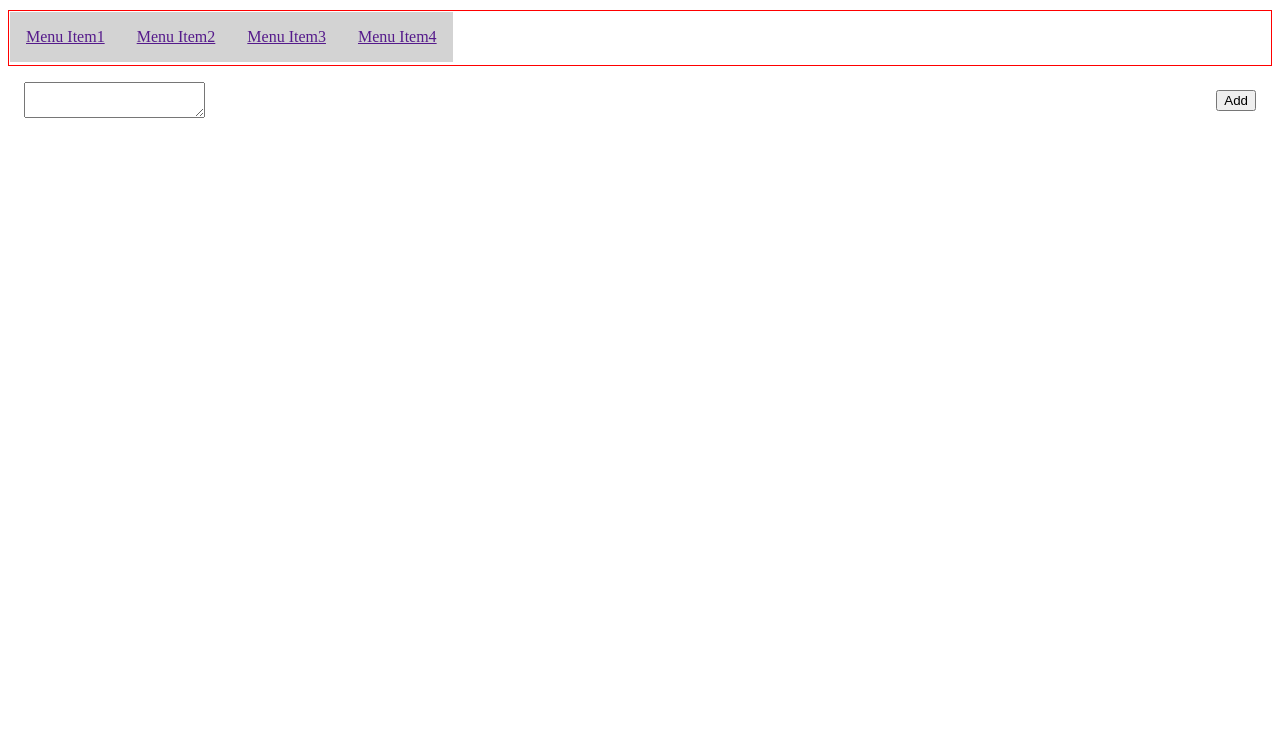
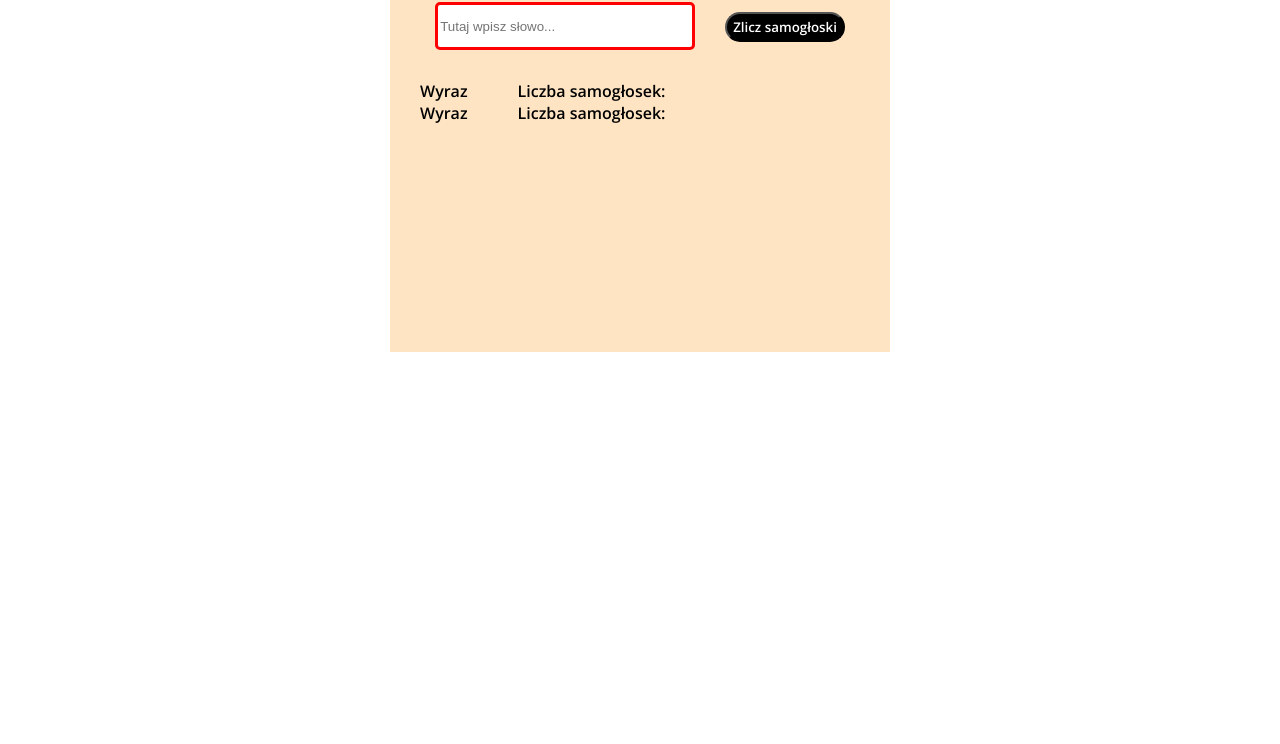
Before and after one commit to snix422/todolist, a plain HTML site: page index.html in a window 1280 px wide. Shown: the part 56-800 px from the top of the page. Drawn offline with nearby package versions, Linux system fonts and the light colour scheme.

```diff
--- a/index.html
+++ b/index.html
@@ -1,164 +1,32 @@
-<html>
-  <style>
-    .box-main {
-      border: 1px solid red;
-      display: flex;
-      flex-direction: column;
-    }
+<!DOCTYPE html>
+<html lang="pl">
 
-    .box-children {
-      border: 1px dashed white;
-    }
+<head>
+    <meta charset="utf-8">
+    <link rel="stylesheet" href="style.css">
+    <title>Witaj, Świecie!</title>
+</head>
 
-    .todo-element {
-      border: 1px dashed pink;
-      display: flex;
-      justify-content: space-between;
-      padding: 1rem;
-      flex-wrap: wrap;
-    }
+<body>
+    <div class="vowel-container">
 
-    .todo-element--action {
-      display: flex;
-      gap: 10px;
-      flex-wrap: wrap;
-    }
+        <div class="vowel-container_addword">
+            <input type="text" class="contentWord" placeholder="Tutaj wpisz słowo...">
+            <button class="btnCount" onclick="countVowel">Zlicz samogłoski</button>
+        </div>
 
-    .box-children-menu {
-      display: flex;
-      flex-direction: row;
-    }
+        <div class="vowel-score">
+            <div class="vowel-score_item">
+                <span>Wyraz</span>
+                <span>Liczba samogłosek:</span>
+            </div>
+            <div class="vowel-score_item">
+                <span>Wyraz</span>
+                <span>Liczba samogłosek:</span>
+            </div>
+        </div>
+    </div>
+    <script src="main.js"></script>
+</body>
 
-    .box-children-menu ul {
-      margin: 0;
-      padding: 0;
-      width: 100%;
-      list-style: none;
-      display: flex;
-    }
-
-    .box-children-menu ul li {
-      padding: 1rem;
-      background: lightgray;
-      font-weight: 200;
-      color: black;
-      text-decoration: none;
-    }
-
-    .todo-element--add {
-      display: flex;
-      justify-content: space-between;
-      align-items: center;
-      padding: 1rem;
-    }
-
-    @media screen and (max-width: 1024px) {
-      .box-main {
-        flex-direction: column;
-      }
-
-      .box-children-content {
-        display: flex;
-        flex-grow: 1;
-      }
-
-      .todo-list {
-        display: flex;
-        flex-grow: 1;
-        flex-direction: column;
-      }
-
-      .box-children-menu ul {
-        display: flex;
-        flex-direction: column;
-      }
-    }
-  </style>
-
-  <head>
-    <!-- TODO do ogarniecia -->
-    <!-- <link rel="stylesheet" href="styles.css"> -->
-  </head>
-
-  <body>
-    <h1>dupa</h1>
-    <div class="box-main">
-      <div class="box-children box-children-menu">
-        <ul>
-          <li><a href="" title="">Menu Item1</a></li>
-          <li>
-            <a href="" title="">Menu Item2</a>
-          </li>
-          <li><a href="" title="">Menu Item3</a></li>
-          <li><a href="" title="">Menu Item4</a></li>
-        </ul>
-      </div>
-      <div class="box-children box-children-content">
-        <div id="todo-list" class="todo-list">
-          <!-- TODO to ma byc puste i wyswietlone za pomoca JS -->
-        </div>
-      </div>
-    </div>
-    <div class="todo-element--add">
-      <textarea id="input-field" class="input" placeholder="Add to do list...">
-      </textarea>
-      <button onclick="add()" class="btn-add">Add</button>
-    </div>
-    <script>
-      //   konfiguracja dla naszej biblioteki
-      const listManagementConfig = () => {
-        return {
-          listElement: document.getElementById('todo-list'),
-          textareaElement: document.getElementById('input-field'),
-        };
-      };
-
-      // nasza biblioteka
-      (function ($) {
-        const listOfElement = [];
-        const listElement = listManagementConfig().listElement;
-        const textareaElement = listManagementConfig().textareaElement;
-
-        const elementNode = (text, index) => `<div class="todo-element">
-            <span>${text}</span>
-            <span class="todo-element--action">
-              <button onclick="remove(${index})">delete</button>
-              <button onclick="edit(${index})">edit</button>
-            </span>
-          </div>`;
-
-        add = () => {
-          //   dont allow to push empty text
-          if (textareaElement.value) {
-            listOfElement.push(textareaElement.value);
-          }
-
-          textareaElement.value = '';
-          render();
-        };
-
-        edit = (index) => {
-          // edita zostawiam tobie bo nie pokazales dzialajacego przykladu, cos sie walilo
-          render();
-        };
-
-        remove = (index) => {
-          listOfElement.splice(index, 1);
-          render();
-        };
-
-        render = () => {
-          let renderedNodes = '';
-          //   reset of list
-          listElement.innerHTML = '';
-
-          listOfElement.forEach((text, index) => {
-            renderedNodes += elementNode(text, index);
-          });
-
-          listElement.innerHTML = renderedNodes;
-        };
-      })(listManagementConfig);
-    </script>
-  </body>
 </html>
--- /dev/null
+++ b/main.js
@@ -0,0 +1,37 @@
+const vowelContainer = document.querySelector('.vowel-container');
+const btnCountVowel = document.querySelector('.btnCount');
+const input = document.querySelector('.contentWord')
+
+const countVowel = () => {
+    const divVowel = document.createElement('div');
+    const divVowelItem = document.createElement('div');
+    const word = document.createElement('span');
+    const counterVowel = document.createElement('span');
+
+    vowelContainer.appendChild(divVowel);
+    divVowel.appendChild(divVowelItem);
+    divVowelItem.appendChild(word);
+    divVowelItem.appendChild(counterVowel);
+
+    divVowel.classList.add('vowel-score');
+    divVowelItem.classList.add('vowel-score_item');
+
+    let str = input.value;
+
+    const arr = str.toLowerCase().split('');
+    const vowel = ['a', 'e', 'i', 'o', 'u', 'y'];
+
+    word.textContent = input.value;
+
+    const arrReduced = arr.reduce(function(value, item) {
+        if (vowel.includes(item)) {
+            value += 1;
+        }
+        return value;
+    }, 0)
+
+    counterVowel.textContent = `Liczba samogłosek: ${arrReduced}`;
+    input.value = "";
+}
+
+btnCountVowel.addEventListener('click', countVowel);
--- /dev/null
+++ b/style.css
@@ -0,0 +1,63 @@
+@import url('https://fonts.googleapis.com/css2?family=Open+Sans:wght@600&family=Roboto:ital@1&family=Source+Sans+Pro:wght@600&display=swap');
+body {
+    display: flex;
+    justify-content: center;
+    align-items: center;
+}
+
+.vowel-container {
+    background-color: bisque;
+    min-height: 50vh;
+    width: 500px;
+}
+
+.vowel-container_addword {
+    display: flex;
+    justify-content: center;
+    gap: 30px;
+}
+
+.vowel-container input {
+    border-radius: 5px;
+    border: 3px solid red;
+    width: 50%;
+    height: 40px;
+    background-color: white;
+    margin-top: 50px;
+}
+
+.vowel-container input:hover {
+    background-color: #EFEFF1;
+}
+
+.vowel-container input:focus {
+    border-color: #1BE2F1;
+}
+
+.vowel-container button {
+    border-radius: 15px;
+    background-color: black;
+    color: white;
+    font-family: 'Open Sans', sans-serif;
+    transition: 1s;
+    height: 30px;
+    margin-top: 60px;
+}
+
+.vowel-container button:hover {
+    background-color: white;
+    color: black;
+    border-color: white;
+}
+
+.vowel-score {
+    font-family: 'Open Sans', sans-serif;
+    margin-top: 30px;
+}
+
+.vowel-score_item {
+    display: flex;
+    justify-content: flex-start;
+    gap: 50px;
+    padding-left: 30px;
+}
```
Also changed, not shown: index2.html (added, +164 -0 lines).
